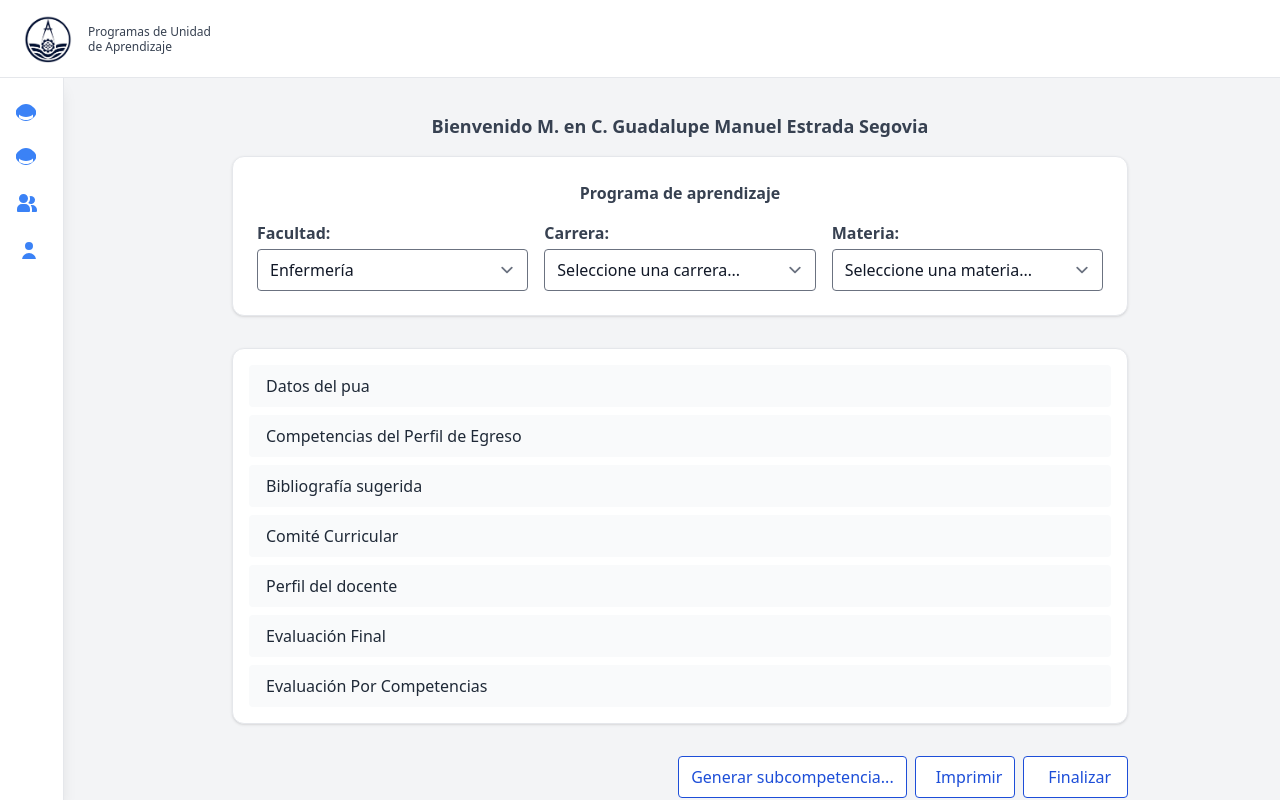
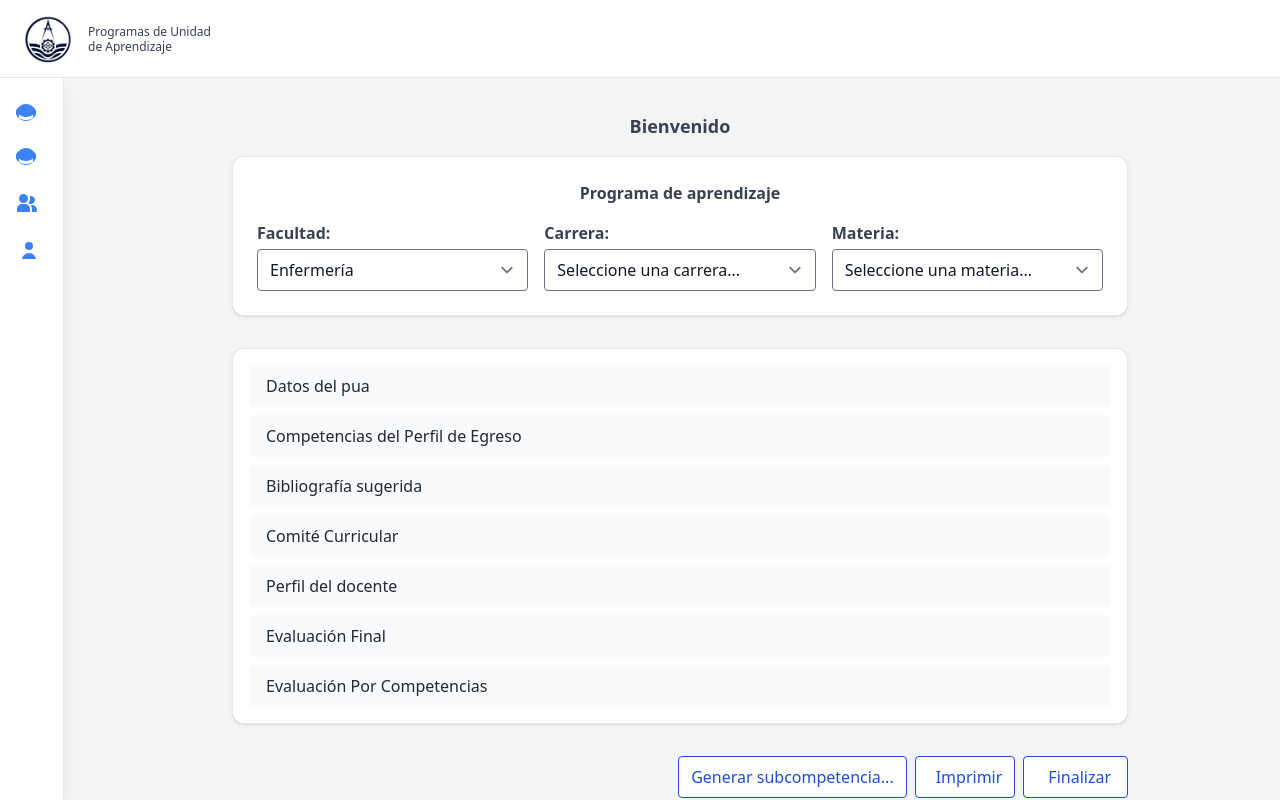
Before and after one commit to OskarAPP/PlaneacionPUA, a React (Vite) app in the folder frontend/: page /procesarpua in a window 1280 px wide. Built offline with nearby package versions, Linux system fonts and the light colour scheme.

Commit message:
Mostrar titulo y nombre
Mostrar titulo y nombre , empezando a darle funcionalidad a la creacion del pua

```diff
--- a/frontend/src/Pua/ProcesarPua.jsx
+++ b/frontend/src/Pua/ProcesarPua.jsx
@@ -1096,7 +1096,26 @@ const ProcesarPua = () => {
         <main className="flex-1 flex flex-col items-center justify-start pt-28 pb-8 overflow-y-auto ml-16 md:ml-20 transition-all duration-300 h-[calc(100vh)] scrollbar-thin scrollbar-thumb-gray-300 w-full">
           <div className="w-full max-w-4xl mx-auto">
             <div className="text-center text-lg font-semibold text-gray-700 dark:text-gray-100 mb-4">
-              Bienvenido M. en C. Guadalupe Manuel Estrada Segovia
+              {/* Bienvenida dinámica con datos de la API */}
+              {(() => {
+                const [docente, setDocente] = React.useState(null);
+                React.useEffect(() => {
+                  const user = JSON.parse(localStorage.getItem("user"));
+                  if (user && user.id_docente) {
+                    fetch(`http://localhost:8000/api/docente/${user.id_docente}`)
+                      .then((res) => res.json())
+                      .then((data) => {
+                        if (data.success) setDocente(data.docente);
+                      });
+                  }
+                }, []);
+                if (!docente) return "Bienvenido";
+                const titulo = docente.titulo ? docente.titulo : '';
+                const nombre = docente.nombre ? docente.nombre : '';
+                const apellidoP = docente.apellido_paterno ? docente.apellido_paterno : '';
+                const apellidoM = docente.apellido_materno ? docente.apellido_materno : '';
+                return `Bienvenido${titulo ? ' ' + titulo : ''}${nombre ? ' ' + nombre : ''}${apellidoP ? ' ' + apellidoP : ''}${apellidoM ? ' ' + apellidoM : ''}`.trim();
+              })()}
             </div>
             <div className="bg-white border rounded-xl shadow p-6 mb-8">
               <div className="text-center text-base font-bold text-gray-700 mb-4">Programa de aprendizaje</div>
```
